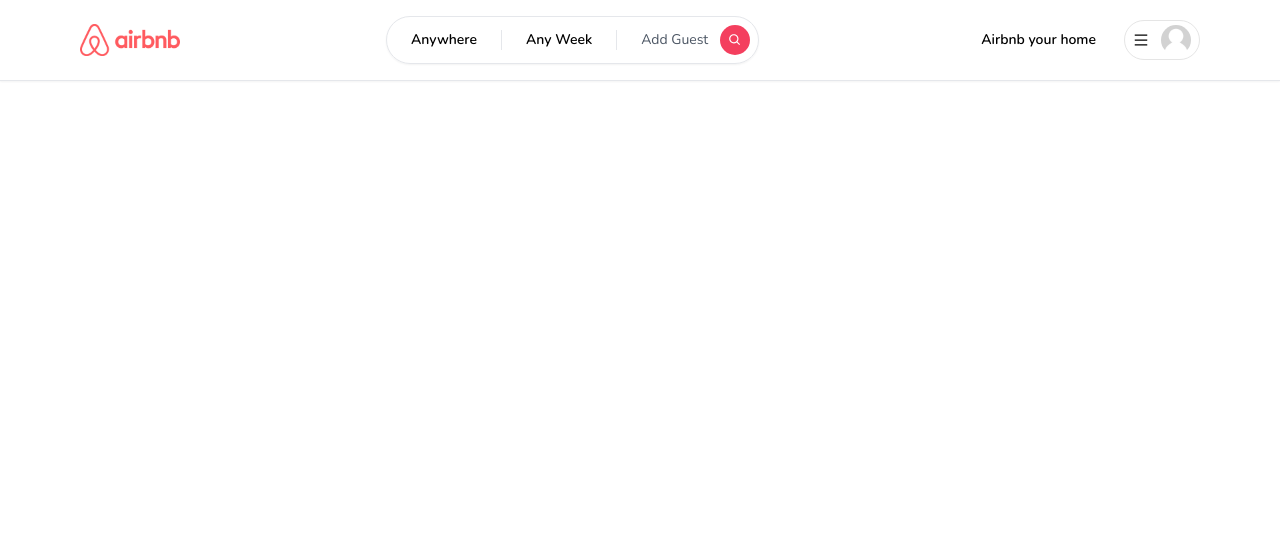
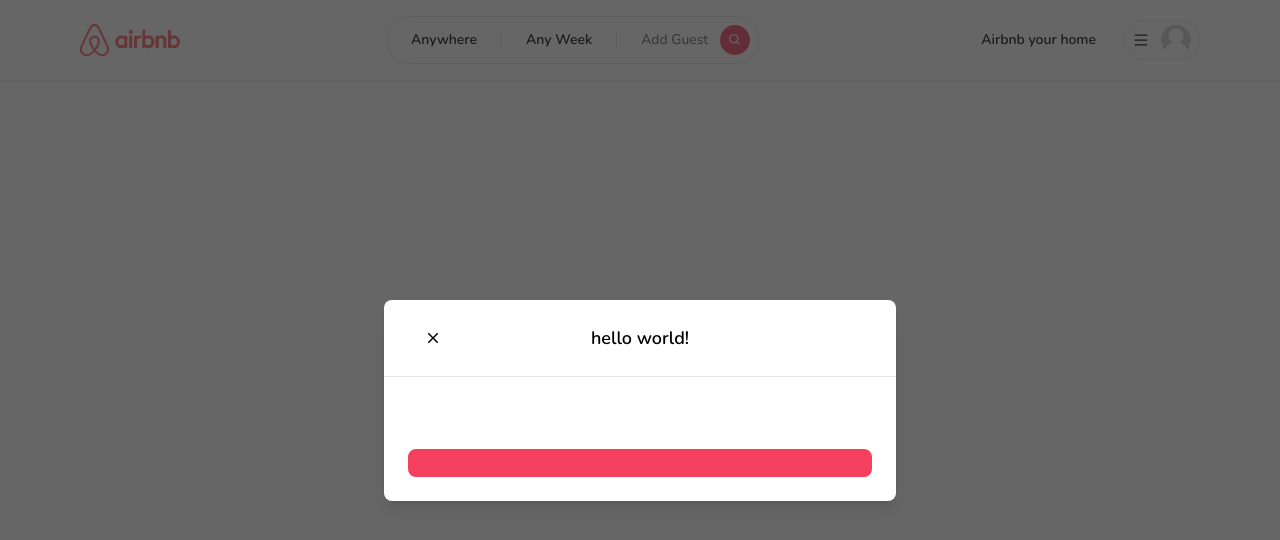
Before and after one commit to SantiagoCendales/first-next-app, a Next.js app: page / in a window 1280 px wide. Shown: the top 540 px of the page. Built offline with nearby package versions, Linux system fonts and the light colour scheme.

Commit message:
Add modal component

```diff
--- /dev/null
+++ b/app/components/Button.tsx
@@ -0,0 +1,49 @@
+'use client'
+import { IconType } from "react-icons"
+
+interface ButtonProps {
+  label: string
+  onClick: (e: React.MouseEvent<HTMLButtonElement>) => void
+  disabled?: boolean
+  outline?: boolean
+  small?: boolean
+  icon?: IconType
+}
+const Button: React.FC<ButtonProps> = ({
+  label,
+  onClick,
+  disabled,
+  outline,
+  small,
+  icon: Icon
+}) => {
+  return (
+    <button
+      onClick={onClick}
+      disabled={disabled}
+      className={
+        `
+          relative
+          disabled:opacity-70
+          disabled:cursor-not-allowed
+          rounded-lg
+          hover:opacity-80
+          transition
+          w-full
+          ${outline ? 'bg-white' : 'bg-rose-500'}
+          ${outline ? 'border-black' : 'border-rose-500'}
+          ${outline ? 'text-black' : 'text-white'}
+          ${small ? 'py-1' : 'py-3'}
+          ${small ? 'text-sm' : 'text-md'}
+          ${small ? 'font-light' : 'font-semibold'}
+          ${small ? 'border' : 'border-2'}
+        `
+      }
+    >
+      {Icon && (<Icon size={24} className="absolute left-4 top-3" />)}
+      {label}
+    </button>
+  );
+}
+
+export default Button;
--- /dev/null
+++ b/app/components/modals/Modal.tsx
@@ -0,0 +1,197 @@
+'use client'
+import { useCallback, useEffect, useState } from "react"
+import { IoMdClose } from 'react-icons/io'
+import Button from "../Button"
+
+interface ModalProps {
+  isOpen?: boolean
+  onClose: () => void
+  onSubmit: () => void
+  title?: string
+  body?: React.ReactElement
+  footer?: React.ReactElement
+  actionLabel: string
+  disabled: boolean
+  secondaryAction?: () => void
+  secondaryActionLabel?: string
+}
+const Modal: React.FC<ModalProps> = ({
+  isOpen = false,
+  onClose,
+  onSubmit,
+  title,
+  body,
+  footer,
+  actionLabel,
+  disabled,
+  secondaryAction,
+  secondaryActionLabel,
+}) => {
+
+  const [showModal, setShowModal] = useState(false)
+
+  useEffect(() => {
+    setShowModal(isOpen)
+  }, [isOpen])
+
+  const handleClose = useCallback(() => {
+    if(disabled) {
+      return
+    }
+    setShowModal(false)
+    setTimeout(() => {
+      onClose
+    }, 300 )
+  }, [disabled, onClose])
+
+  const handleSubmit = useCallback(() => {
+    if(disabled) return
+    onSubmit
+  }, [disabled, onSubmit])
+
+  const handleSecondaryAction = useCallback(() => {
+    if(disabled || !secondaryAction) return
+    secondaryAction
+  }, [disabled, secondaryAction])
+
+  if(!isOpen) {
+    return null
+  }
+  return (
+    <>
+      <div
+        className="
+          flex
+          justify-center'
+          items-center
+          overflow-x-hidden
+          overflow-y-auto
+          fixed
+          inset-0
+          z-50
+          outline-none
+          focus:outline-none
+          bg-neutral-800/70
+        "
+      >
+        <div
+          className="
+            relative
+            w-full
+            md:w-4/6
+            lg:w-3/6
+            xl:w-2/5
+            my-6
+            mx-auto
+            h-full
+            lg:h-auto
+            md:h-auto
+          "
+        >
+          {/* CONTENT */}
+          <div
+            className={
+              `translate
+              duration-300
+              h-full
+              ${showModal ? 'translate-y-0': 'translate-y-full'}
+              ${showModal ? 'opacity-100' : 'opacity-0'}`
+            }
+          >
+            <div
+              className="
+                translate
+                h-full
+                lg:h-auto
+                md:h-auto
+                border-0
+                rounded-lg
+                shadow-lg
+                relative
+                flex
+                flex-col
+                w-full
+                bg-white
+                outline-none
+                focus:outline-none
+              "
+            >
+
+              {/* HEADER */}
+
+              <div
+                className="
+                  flex
+                  items-center
+                  p-6
+                  rounded-t
+                  justify-center
+                  relative
+                  border-b-[1px]
+                "
+              >
+                <button
+                  onClick={handleClose}
+                  className="
+                    p-1
+                    border-0
+                    hover:opacity-70
+                    transition
+                    absolute
+                    left-9
+                  "
+                >
+                  <IoMdClose size={18}/>
+                </button>
+                <div
+                  className="text-lg font-semibold"
+                >
+                  {title}
+                </div>
+              </div>
+
+              {/* BODY */}
+              <div
+                className="relative p-6 flex-auto"
+              >
+                {body}
+              </div>
+
+              {/* FOOTER */}
+              <div className="flex flex-col gap-2 p-6">
+                <div
+                  className="
+                    flex
+                    flex-row
+                    items-center
+                    gap-4
+                    w-full
+                  "
+                >
+                  {
+                    secondaryAction && secondaryActionLabel &&
+                    (
+                      <Button
+                        outline
+                        disabled={disabled}
+                        label={secondaryActionLabel}
+                        onClick={secondaryAction}
+                      />
+                    )
+                  }
+                  <Button
+                    disabled={disabled}
+                    label={actionLabel}
+                    onClick={handleSubmit}
+                  />
+                </div>
+              </div>
+            </div>
+          </div>
+        </div>
+      </div>
+    </>
+  )
+}
+
+export default Modal;
--- a/app/components/navbar/Logo.tsx
+++ b/app/components/navbar/Logo.tsx
@@ -9,10 +9,12 @@
   return (
     <Image
       alt="Logo"
-      className='hidden md:block cursort-pointer'
+      className='hidden md:block cursor-pointer'
       height="100"
       width="100"
       src="/images/logo.png"
+      priority={true}
+      placeholder='empty'
     />
   )
 }
--- a/app/layout.tsx
+++ b/app/layout.tsx
@@ -1,6 +1,7 @@
 import './globals.css'
 import { Nunito } from 'next/font/google'
 import Navbar from './components/navbar/Navbar'
+import Modal from './components/modals/Modal'
 
 const nunito = Nunito({ subsets: ['latin'] })
 
@@ -17,6 +18,7 @@
   return (
     <html lang="en">
       <body className={nunito.className}>
+        <Modal isOpen title='hello world!' />
         <Navbar />
         {children}
       </body>
```
Also changed, not shown: 1 other file (tests, documents, lock files or other folders).
